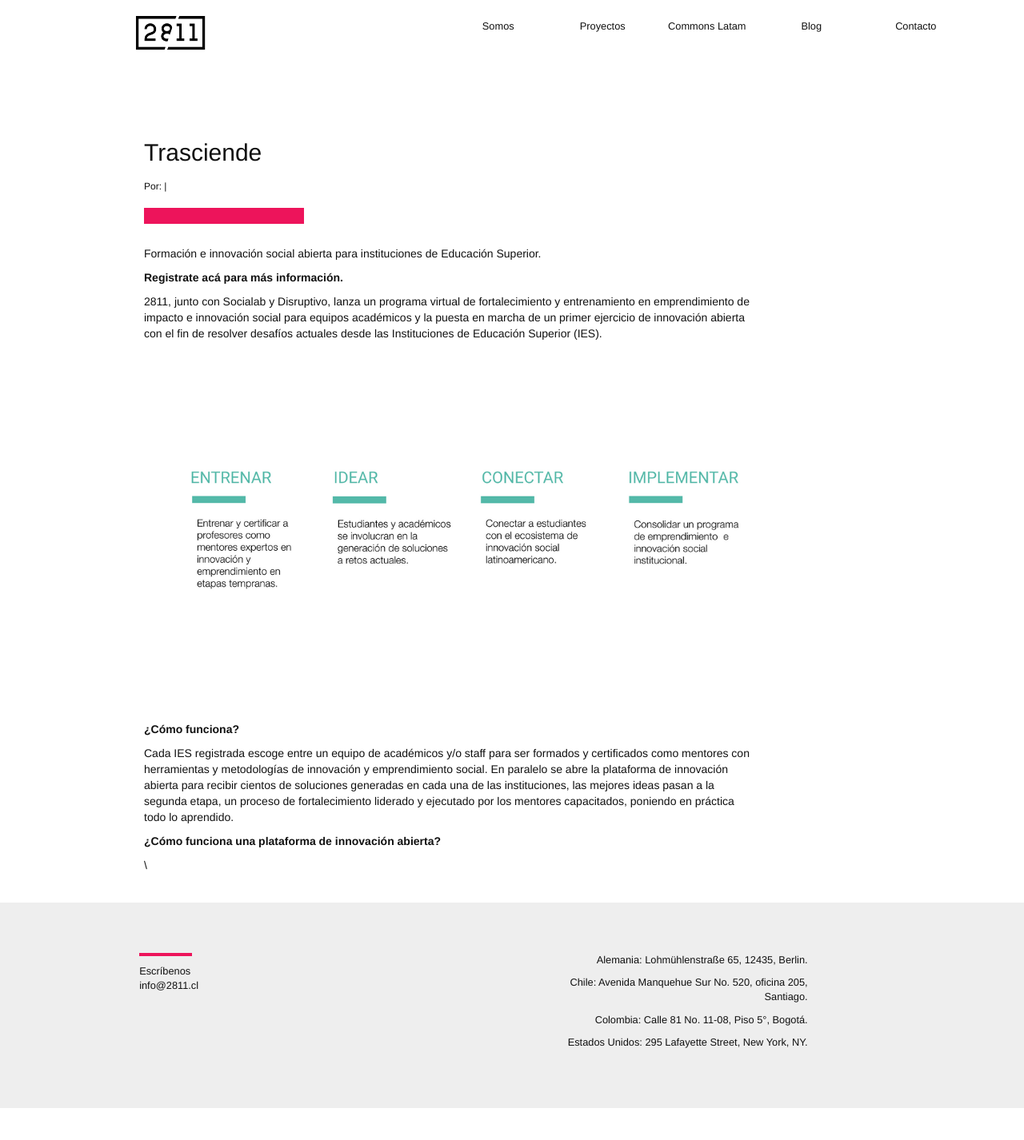
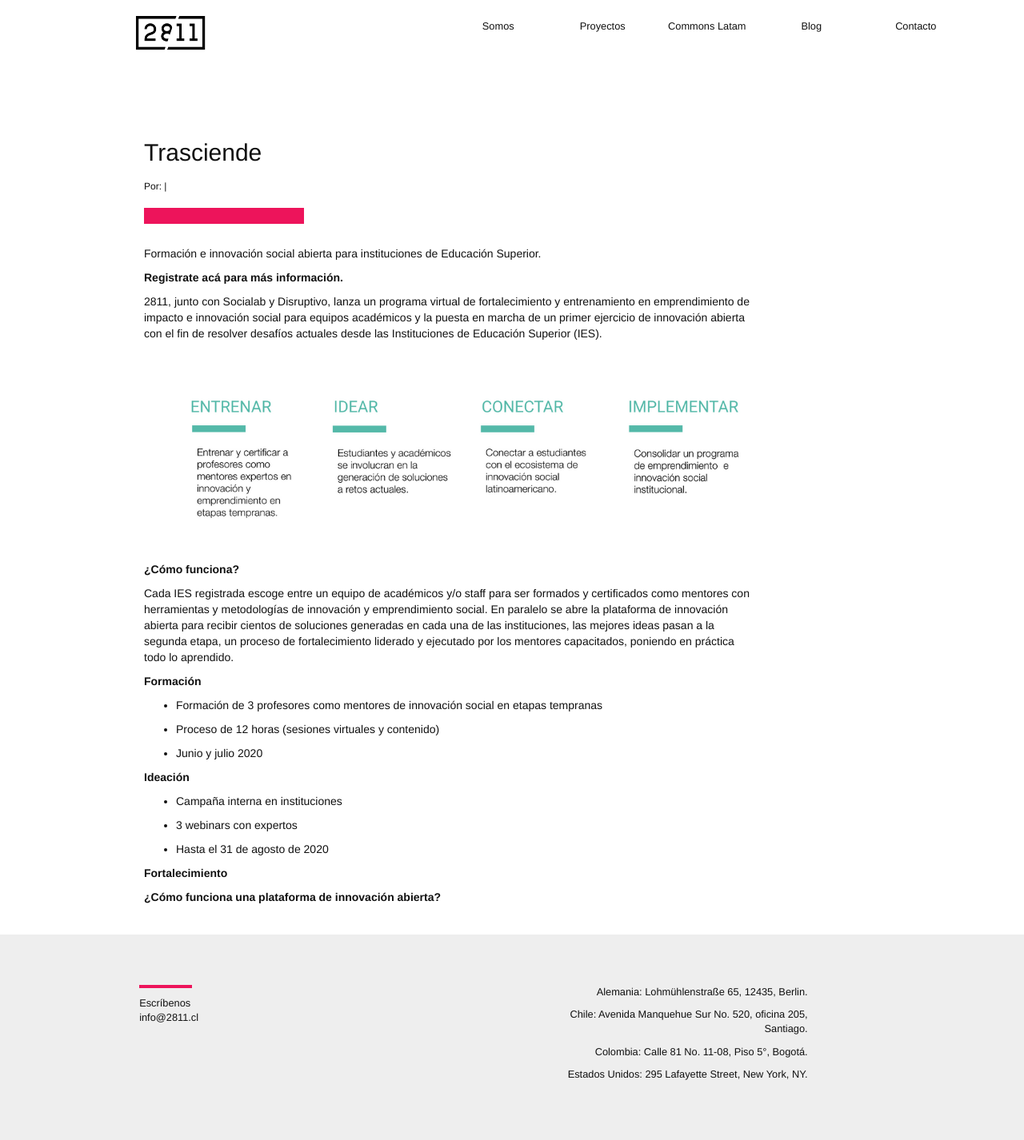
Before and after one commit to 2811Chile/2811Chile.github.io, a Jekyll site: the page built from _posts/2020-05-08-trasciende.markdown, in a window 1280 px wide. Shown: the whole page at 80% size. Built offline with Jekyll 4.4.1, drawn with Linux system fonts in a browser that asks for light colours; nearby versions of some CDN libraries; some web fonts are replaced; our own code applies the rules of GitHub Pages for plain Markdown files; before the commit the page ends 1386 px from its top, so only the background shows below that.

Commit message:
Updated Trasciende

```diff
--- a/_posts/2020-05-08-trasciende.markdown
+++ b/_posts/2020-05-08-trasciende.markdown
@@ -12,12 +12,28 @@
 
 2811, junto con Socialab y Disruptivo, lanza un programa virtual de fortalecimiento y entrenamiento en emprendimiento de impacto e innovación social para equipos académicos y la puesta en marcha de un primer ejercicio de innovación abierta con el fin de resolver desafíos actuales desde las Instituciones de Educación Superior (IES).
 
-![Diseño sin título (5).png](/uploads/Disen%CC%83o%20sin%20ti%CC%81tulo%20(5).png)
+![Copia de Sin título.png](/uploads/Copia%20de%20Sin%20ti%CC%81tulo.png)
 
 **¿Cómo funciona?**
 
 Cada IES registrada escoge entre un equipo de académicos  y/o staff para ser formados y certificados como mentores con herramientas y metodologías de innovación y emprendimiento social. En paralelo se abre la plataforma de innovación abierta para recibir cientos de soluciones generadas en cada una de las instituciones, las mejores ideas pasan a la segunda etapa, un proceso de fortalecimiento liderado y ejecutado por los mentores capacitados, poniendo en práctica todo lo aprendido.
 
+**Formación**
+
+* Formación de 3 profesores como mentores de innovación social en etapas tempranas
+
+* Proceso de 12 horas (sesiones virtuales y contenido)
+
+* Junio y julio 2020
+
+**Ideación**
+
+* Campaña interna en instituciones
+
+* 3 webinars con expertos
+
+* Hasta el 31 de agosto de 2020
+
+**Fortalecimiento**
+
 **¿Cómo funciona una plataforma de innovación abierta?**
-
-\
```
